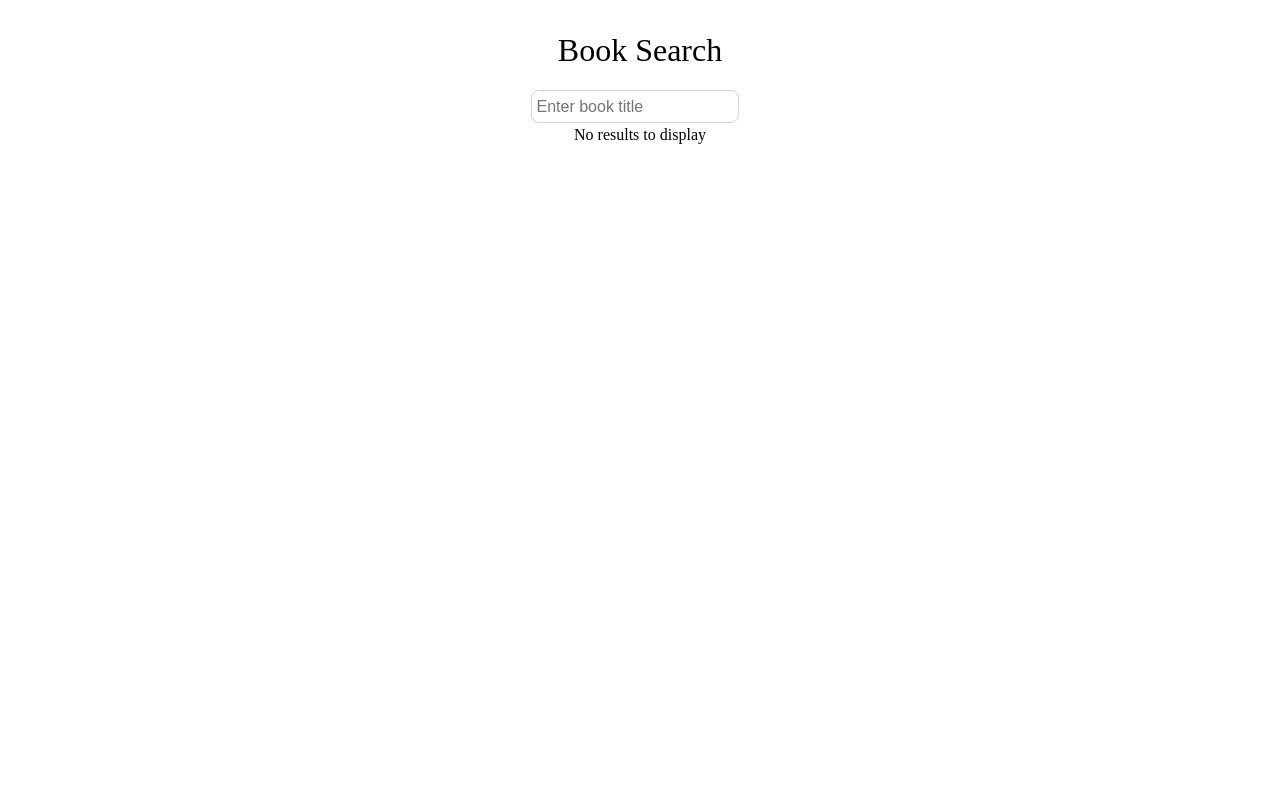
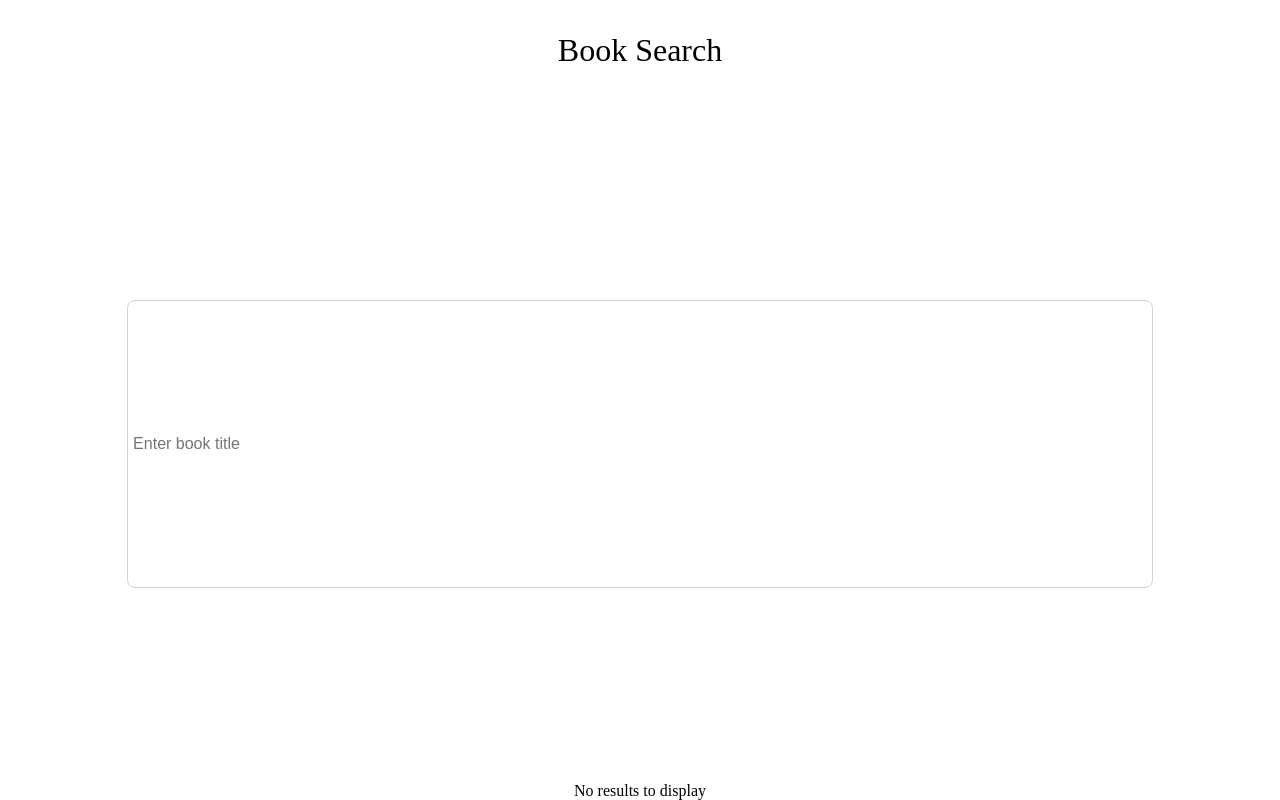
Before and after one commit to jaelee213/book-search, a React (Vite) app: page / in a window 1280 px wide. Built offline with nearby package versions, Linux system fonts and the light colour scheme.

Commit message:
Add comments for more info

```diff
--- a/client/components/BookInput.jsx
+++ b/client/components/BookInput.jsx
@@ -17,10 +17,10 @@ const mapDispatchToProps = dispatch => ({
 });
 
 const BookInput = ({ getBooks }) => {
-	// wait 1500ms to invoke getBooks (until user finishes typing)
+	// wait 300ms to invoke getBooks (until user finishes typing)
 	const getBooksDebounced = debounce(getBooks, 300);
 	return(
-		<div>
+		<div className="book-input">
 			<input
 				placeholder="Enter book title"
 				onChange={e => getBooksDebounced(e.target.value)}
```
